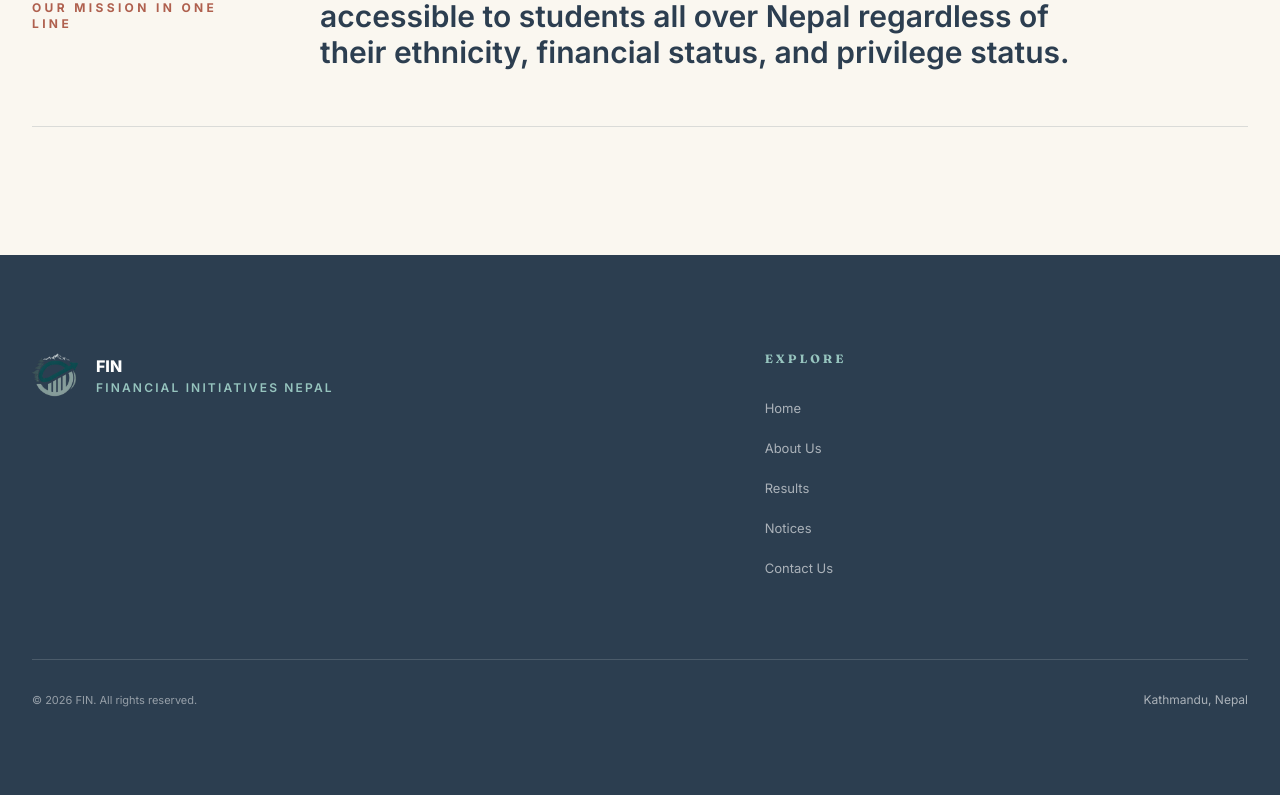
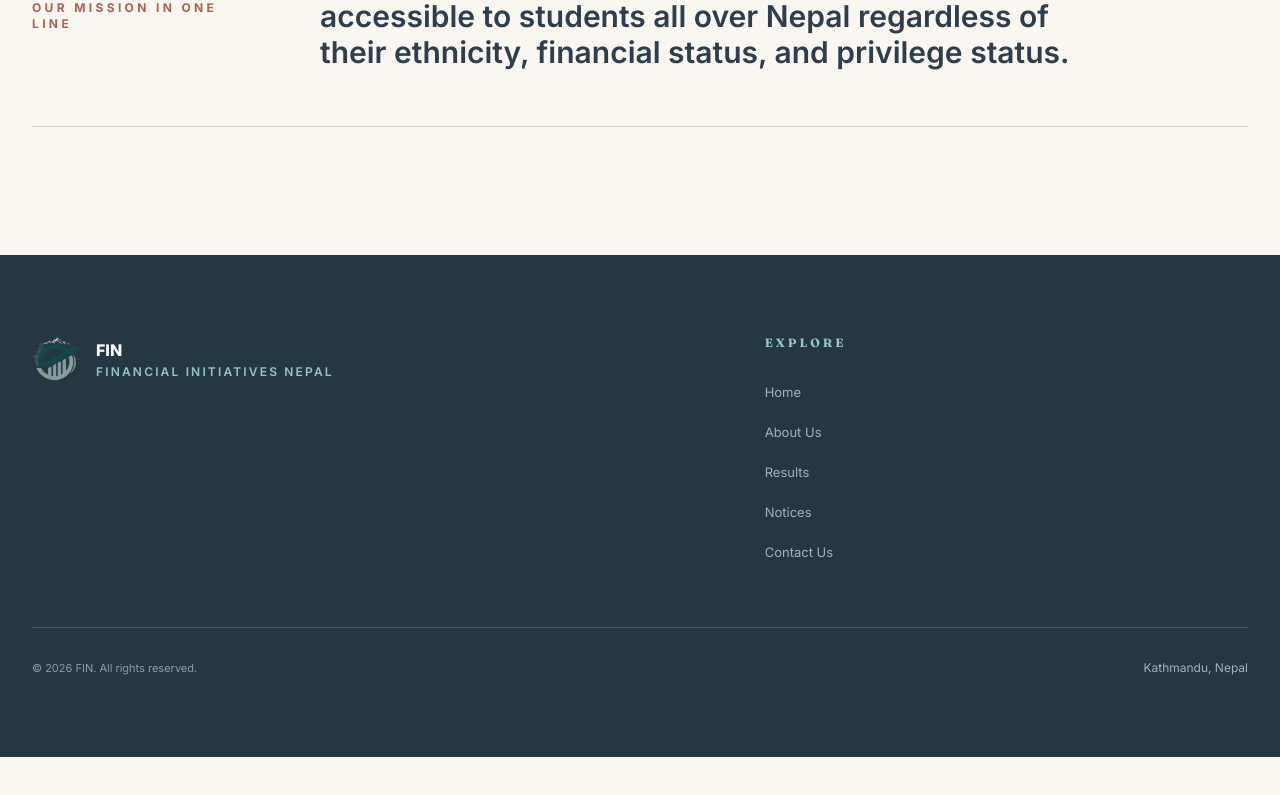
Before and after one commit to HardikNeo/NAFO, a React (Vite) app: page / in a window 1280 px wide. Shown: the part 798-1593 px from the top of the page. After the commit the page ends 1555 px from the top, so only its background shows below. Built offline with nearby package versions, Linux system fonts and the light colour scheme; no server answers.

Commit message:
Darken and shorten footer section

```diff
--- a/src/components/Footer.jsx
+++ b/src/components/Footer.jsx
@@ -26,8 +26,8 @@ function FooterLogo() {
 
 export default function Footer() {
   return (
-    <footer className="bg-brand-navy text-white">
-      <div className="mx-auto max-w-7xl px-4 py-20 sm:px-6 lg:px-8 lg:py-24">
+    <footer className="bg-[#263744] text-white">
+      <div className="mx-auto max-w-7xl px-4 py-16 sm:px-6 lg:px-8 lg:py-20">
         <div className="grid gap-14 lg:grid-cols-[1.4fr_1fr]">
           <div>
             <div className="flex items-center gap-4">
@@ -62,7 +62,7 @@ export default function Footer() {
           ))}
         </div>
 
-        <div className="mt-20 flex flex-col items-start justify-between gap-4 border-t border-white/15 pt-8 sm:flex-row sm:items-center">
+        <div className="mt-16 flex flex-col items-start justify-between gap-4 border-t border-white/15 pt-8 sm:flex-row sm:items-center">
           <p className="text-[11px] text-white/50">
             © {new Date().getFullYear()} FIN. All rights reserved.
           </p>
```
